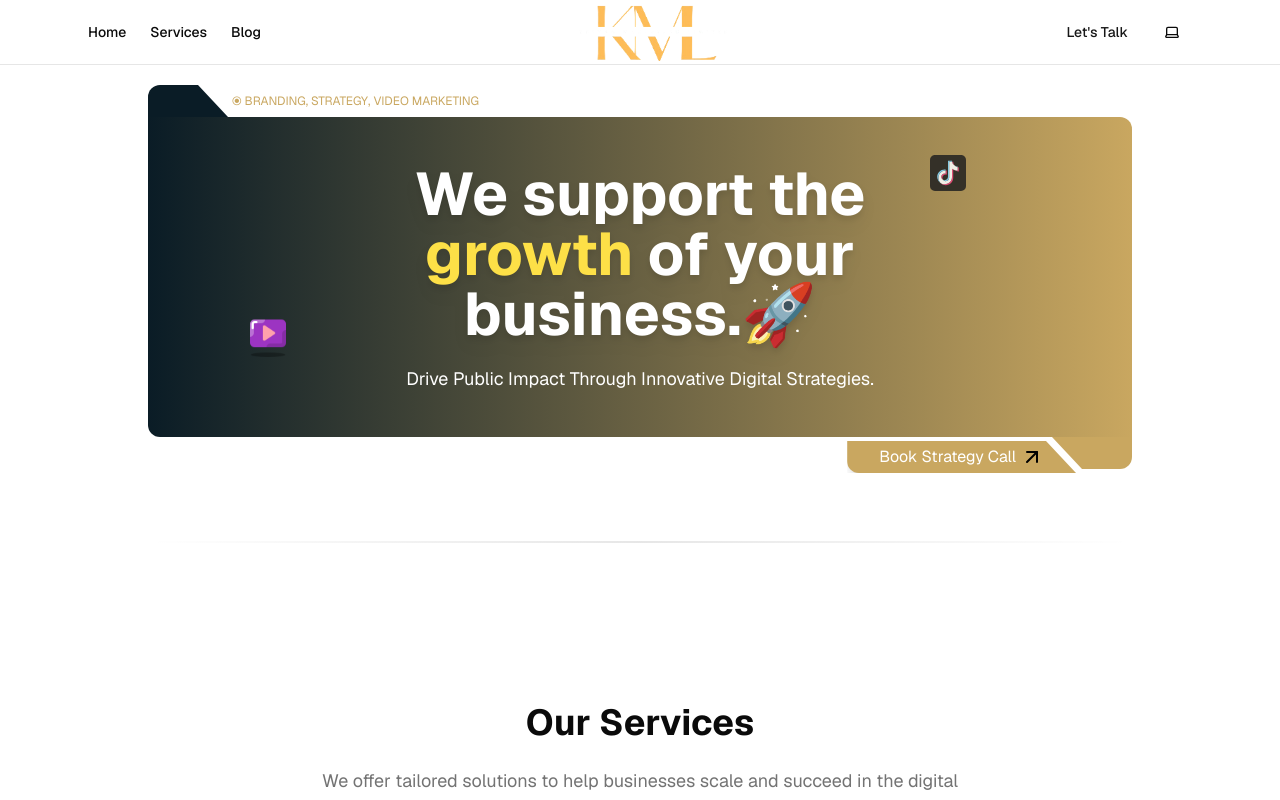
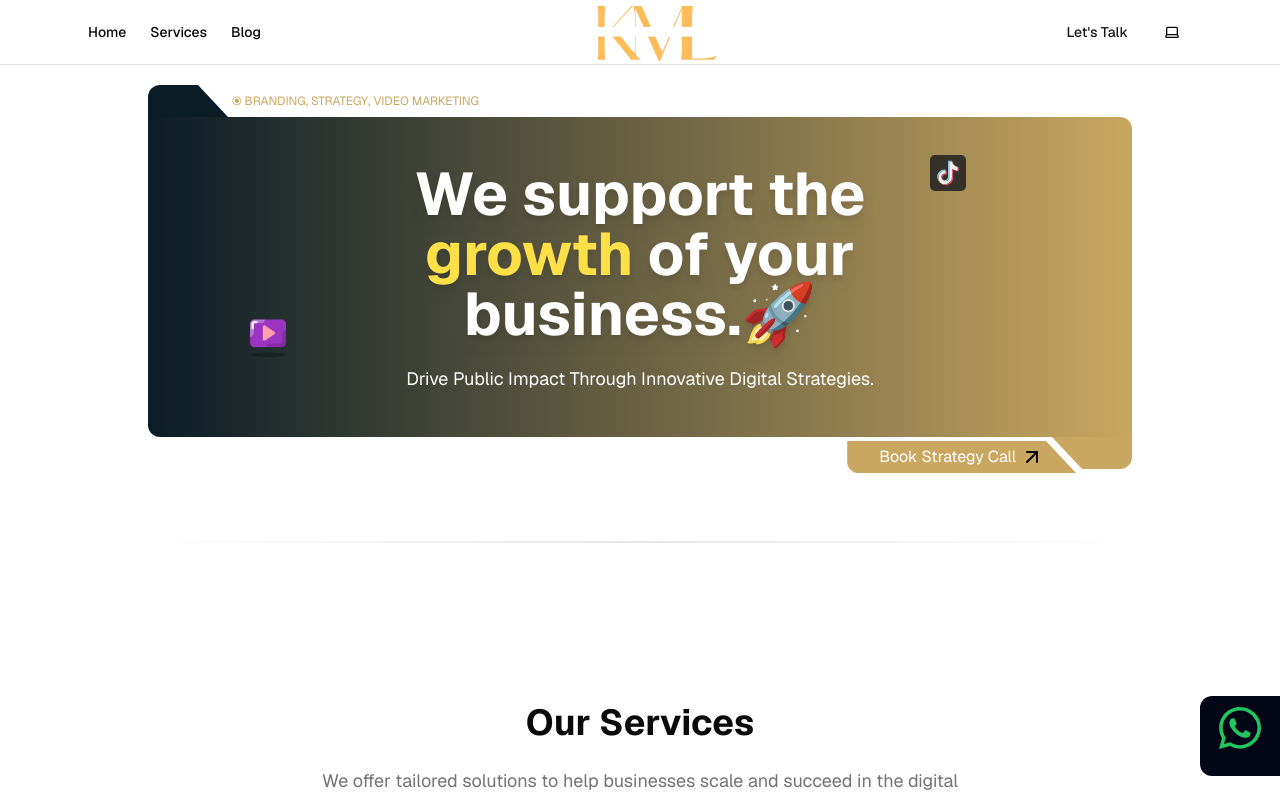
Before and after one commit to Willbeckh/krivan, a Next.js app: page / in a window 1280 px wide. Shown: the top 800 px of the page. Built offline with nearby package versions, Linux system fonts and the light colour scheme.

Commit message:
update root design

```diff
--- a/app/globals.css
+++ b/app/globals.css
@@ -59,6 +59,8 @@
   }
 }
 
+
+
 @layer base {
   * {
     @apply border-border;
--- a/app/layout.tsx
+++ b/app/layout.tsx
@@ -3,7 +3,8 @@ import { Navbar } from "@/components/navbar";
 import { Geist } from "next/font/google";
 import { ThemeProvider } from "next-themes";
 import Footer from "@/components/footer";
-import { Analytics } from "@vercel/analytics/react";
+import { FaWhatsapp } from "react-icons/fa";
+// import { Analytics } from "@vercel/analytics/react";
 
 const defaultUrl = process.env.VERCEL_URL
   ? `https://${process.env.VERCEL_URL}`
@@ -28,7 +29,7 @@ export default function RootLayout({
   return (
     <html lang="en" className={geistSans.className} suppressHydrationWarning>
       <body className="bg-background text-foreground">
-        <Analytics />
+        {/* <Analytics /> */}
         <ThemeProvider
           attribute="class"
           defaultTheme="system"
@@ -45,6 +46,15 @@ export default function RootLayout({
           </main>
           <Footer />
         </ThemeProvider>
+        <div className="fixed bottom-6 right-0 z-50 w-20 h-20 ps-4 p-2 bg-slate-950 rounded-l-xl">
+          <a
+            href="https://whatsapp.me/254113743723"
+            target="_blank"
+            className="text-green-500 hover:text-white transition"
+          >
+            <FaWhatsapp size={48} />
+          </a>
+        </div>
       </body>
     </html>
   );
```
